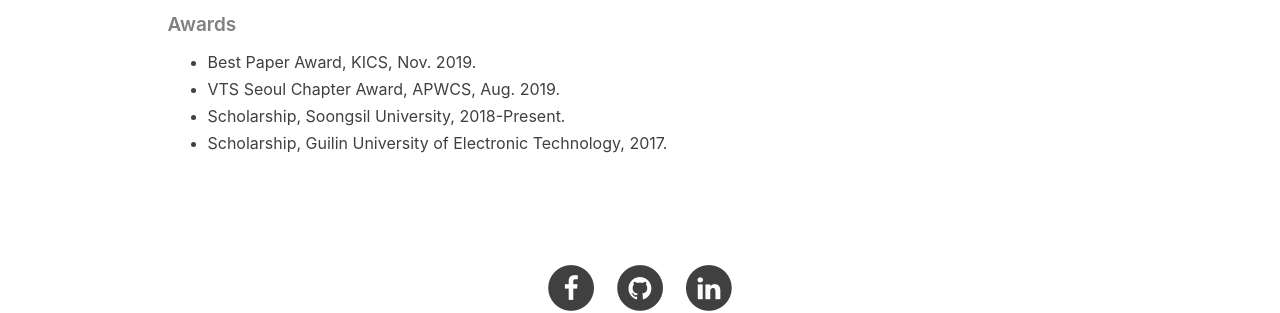
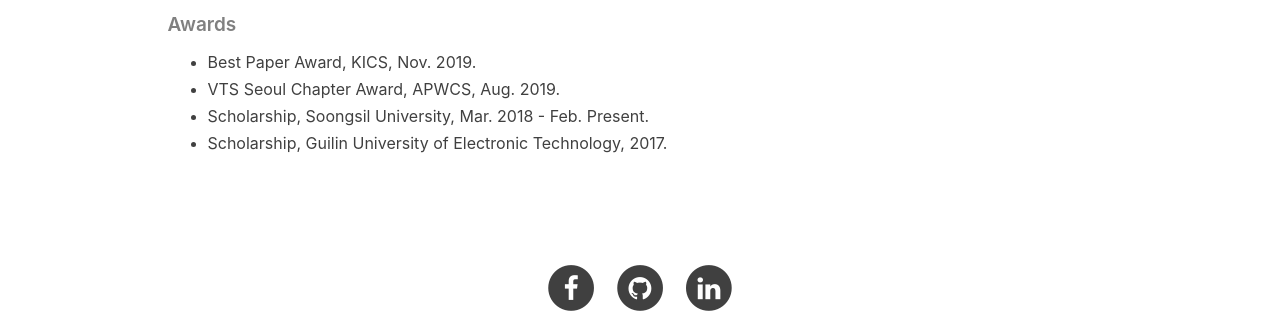
Before and after one commit to csxmt123/zhouwt612.github.io, a Jekyll site: the page built from z_about.html, in a window 1280 px wide. Shown: the part 1225-1538 px from the top of the page. Built offline with Jekyll 4.4.1, drawn with Linux system fonts in a browser that asks for light colours; nearby versions of some CDN libraries; comment, search, counter and statistics services are not loaded.

Commit message:
Update en.md

```diff
--- a/_includes/about/en.md
+++ b/_includes/about/en.md
@@ -30,5 +30,5 @@ Topic: Underwater Magnetic Induction Communication System
 ##### Awards
 - Best Paper Award, KICS, Nov. 2019.
 - VTS Seoul Chapter Award, APWCS, Aug. 2019.
-- Scholarship, Soongsil University, 2018-Present.
+- Scholarship, Soongsil University, Mar. 2018 - Feb. Present.
 - Scholarship, Guilin University of Electronic Technology, 2017.
```
